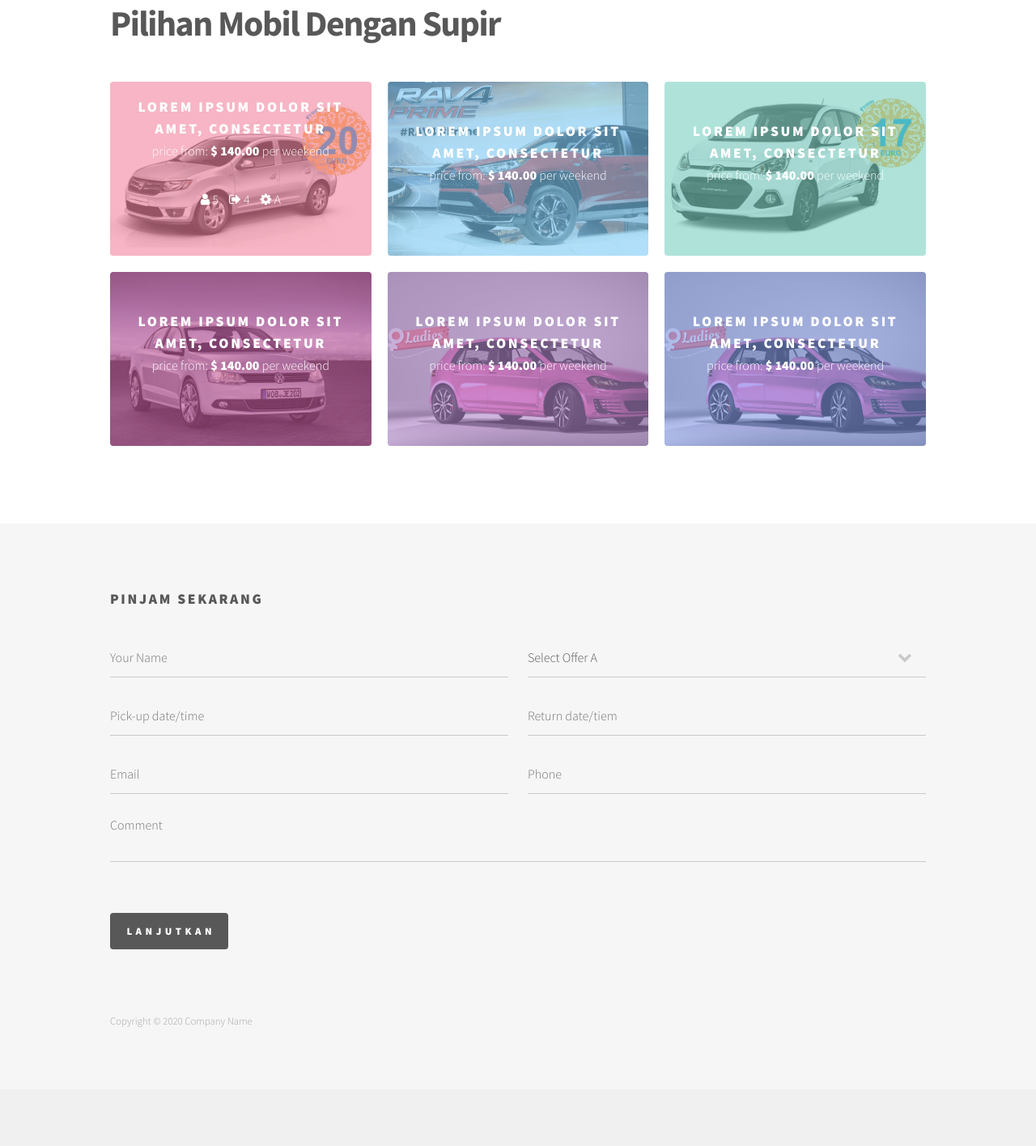
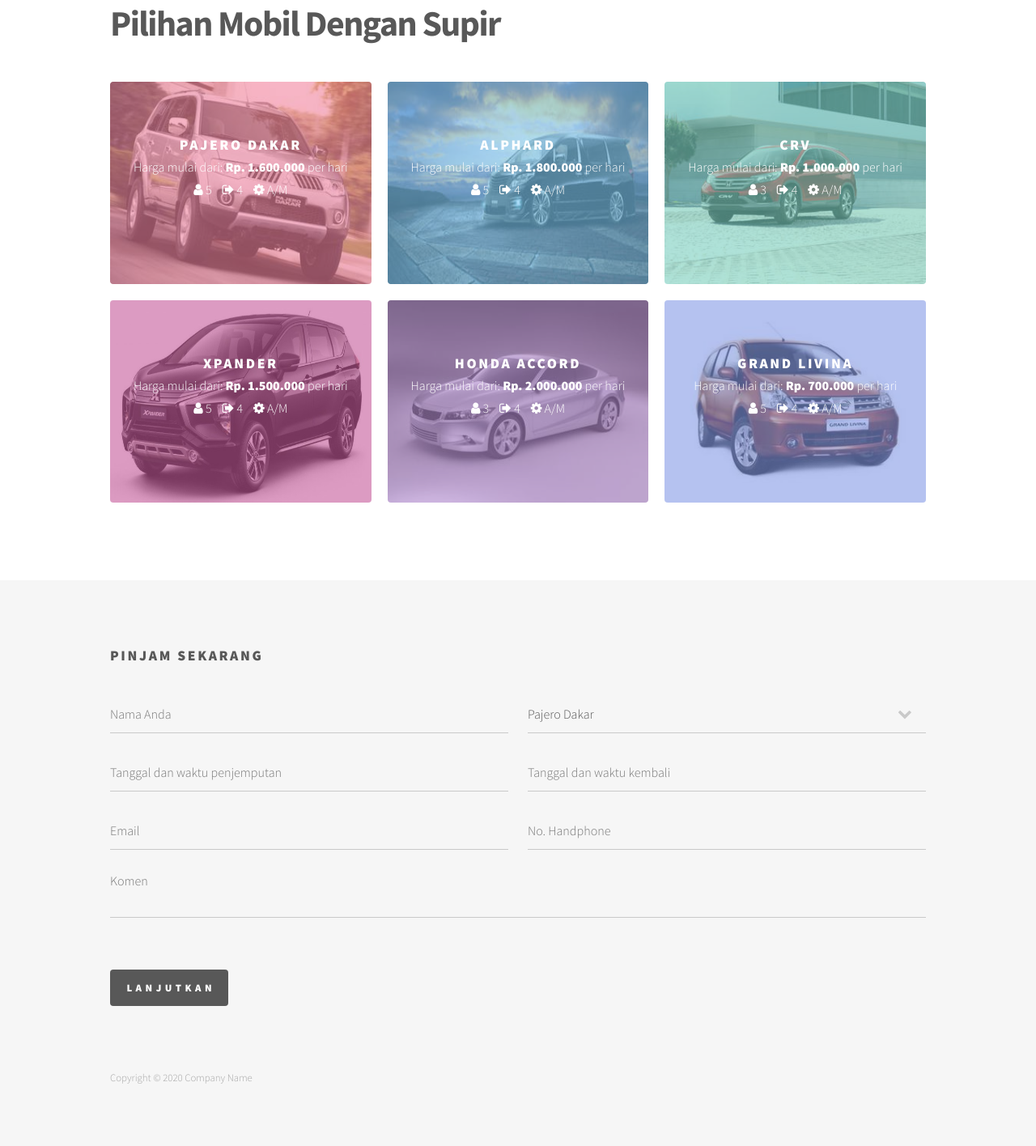
Before and after one commit to miqbal16/Tubes_WAD, a Laravel app: page /offers in a window 1280 px wide. Shown: the part 104-1520 px from the top of the page at 81% size. Before the commit the page ends 1450 px from the top, so only its background shows below. Run offline with Laravel 8, Linux system fonts and the light colour scheme.

Commit message:
TUBESWAD

```diff
--- a/rent_car/resources/views/about.blade.php
+++ b/rent_car/resources/views/about.blade.php
@@ -65,9 +65,8 @@
 								<img src="images/banner-image-1-1920x500.jpg" class="img-fluid" alt="" />
 							</div>
 
-							<p>Donec eget ex magna. Interdum et malesuada fames ac ante ipsum primis in faucibus. Pellentesque venenatis dolor imperdiet dolor mattis sagittis. Praesent rutrum sem diam, vitae egestas enim auctor sit amet. Pellentesque leo mauris, consectetur id ipsum sit amet, fergiat. Pellentesque in mi eu massa lacinia malesuada et a elit. Donec urna ex, lacinia in purus ac, pretium pulvinar mauris. Curabitur sapien risus, commodo eget turpis at, elementum convallis elit. Pellentesque enim turpis, hendrerit tristique.</p>
-							<p>Lorem ipsum dolor sit amet, consectetur adipiscing elit. Duis dapibus rutrum facilisis. Class aptent taciti sociosqu ad litora torquent per conubia nostra, per inceptos himenaeos. Etiam tristique libero eu nibh porttitor fermentum. Nullam venenatis erat id vehicula viverra. Nunc ultrices eros ut ultricies condimentum. Mauris risus lacus, blandit sit amet venenatis non, bibendum vitae dolor. Nunc lorem mauris, fringilla in aliquam at, euismod in lectus. Pellentesque habitant morbi tristique senectus et netus et malesuada fames ac turpis egestas. In non lorem sit amet elit placerat maximus. Pellentesque aliquam maximus risus, vel venenatis mauris vehicula hendrerit.</p>
-							<p>Interdum et malesuada fames ac ante ipsum primis in faucibus. Pellentesque venenatis dolor imperdiet dolor mattis sagittis. Praesent rutrum sem diam, vitae egestas enim auctor sit amet. Pellentesque leo mauris, consectetur id ipsum sit amet, fersapien risus, commodo eget turpis at, elementum convallis elit. Pellentesque enim turpis, hendrerit tristique lorem ipsum dolor.</p>
+							<p>Rentalin Aja hadir untuk memecahkan permasalahan yang banyak ditemui saat mencari rental mobil di Indonesia seperti harga yang mahal, kesulitan dalam pemesanan.</p>
+							<p>Rentalin Aja merupakan sebuah terobosan dalam industri rental mobil di Indonesia yang bertujuan untuk memudahkan para wisatawan yang singgah di kota-kota di Indonesia untuk mencari moda transportasi. Nemob memungkinkan pelanggan untuk menyewa langsung mobil yang diinginkan secara Real Time tanpa harus menelepon untuk menanyakan ketersediaan kendaraan.</p>
 						</div>
 					</div>
 
--- a/rent_car/resources/views/offers.blade.php
+++ b/rent_car/resources/views/offers.blade.php
@@ -66,94 +66,114 @@
 							<section class="tiles">
 								<article class="style1">
 									<span class="image">
-										<img src="images/other-1-720x480.jpg" alt="" />
+										<img src="images/supir_pajero.jpg" alt="" width="250px" height="250px" />
 									</span>
 									<a href="#footer" class="scrolly">
-										<h2>Lorem ipsum dolor sit amet, consectetur</h2>
+										<h2>Pajero Dakar</h2>
 
-										<p>price from: <strong> $ 140.00</strong> per weekend</p>
-										<p>
+										<p>Harga mulai dari: <strong> Rp. 1.600.000</strong> per hari
+										<br>
 										<i class="fa fa-user"></i> 5 &nbsp;&nbsp;
 										<i class="fa fa-sign-out"></i> 4 &nbsp;&nbsp;
-										<i class="fa fa-cog"></i> A
+										<i class="fa fa-cog"></i> A/M
 										</p>
 										<div class="content">
-											<p>Vestibulum id est eu felis vulputate hendrerit. Suspendisse dapibus turpis in dui pulvinar imperdiet. Nunc consectetur.</p>
+											<p>Mobil ini dapat memuat 5 orang. Terdapat 1 bagasi berukuran sedang. Tersedia dalam 2 transmisi manual dan automatic.</p>
 										</div>
 									</a>
 								</article>
 
 								<article class="style2">
 									<span class="image">
-										<img src="images/other-2-720x480.jpg" alt="" />
+										<img src="images/supir_alphard.jpg" alt="" width="250px" height="250px" />
 									</span>
 									<a href="#footer" class="scrolly">
-										<h2>Lorem ipsum dolor sit amet, consectetur</h2>
+										<h2>Alphard</h2>
 
-										<p>price from: <strong> $ 140.00</strong> per weekend</p>
-
+										<p>Harga mulai dari: <strong> Rp. 1.800.000</strong> per hari
+										<br>
+											<i class="fa fa-user"></i> 5 &nbsp;&nbsp;
+											<i class="fa fa-sign-out"></i> 4 &nbsp;&nbsp;
+											<i class="fa fa-cog"></i> A/M
+										</p>
 										<div class="content">
-											<p>Vestibulum id est eu felis vulputate hendrerit. Suspendisse dapibus turpis in dui pulvinar imperdiet. Nunc consectetur.</p>
+											<p>Mobil ini dapat memuat 5 orang. Terdapat 1 bagasi berukuran besar. Tersedia dalam 2 transmisi manual dan automatic.</p>
 										</div>
 									</a>
 								</article>
 								<article class="style3">
 									<span class="image">
-										<img src="images/other-3-720x480.jpg" alt="" />
+										<img src="images/supir_crv.jpg" alt="" width="250px" height="250px" />
 									</span>
 									<a href="#footer" class="scrolly">
-										<h2>Lorem ipsum dolor sit amet, consectetur</h2>
+										<h2>CRV</h2>
 
-										<p>price from: <strong> $ 140.00</strong> per weekend</p>
-
+										<p>Harga mulai dari: <strong> Rp. 1.000.000</strong> per hari
+										<br>
+											<i class="fa fa-user"></i> 3 &nbsp;&nbsp;
+											<i class="fa fa-sign-out"></i> 4 &nbsp;&nbsp;
+											<i class="fa fa-cog"></i> A/M
+											</p>
 										<div class="content">
-											<p>Vestibulum id est eu felis vulputate hendrerit. Suspendisse dapibus turpis in dui pulvinar imperdiet. Nunc consectetur.</p>
+											<p>Mobil ini dapat memuat 3 orang. Terdapat 1 bagasi berukuran besar. Tersedia dalam 2 transmisi manual dan automatic.</p>
 										</div>
 									</a>
 								</article>
 
 								<article class="style4">
 									<span class="image">
-										<img src="images/other-4-720x480.jpg" alt="" />
+										<img src="images/supir-xpander.jpg" alt="" width="250px" height="250px" />
 									</span>
 									<a href="#footer" class="scrolly">
-										<h2>Lorem ipsum dolor sit amet, consectetur</h2>
+										<h2>Xpander</h2>
 
-										<p>price from: <strong> $ 140.00</strong> per weekend</p>
-
+										<p>Harga mulai dari: <strong> Rp. 1.500.000</strong> per hari
+										<br>
+											<i class="fa fa-user"></i> 5 &nbsp;&nbsp;
+											<i class="fa fa-sign-out"></i> 4 &nbsp;&nbsp;
+											<i class="fa fa-cog"></i> A/M
+										</p>
 										<div class="content">
-											<p>Vestibulum id est eu felis vulputate hendrerit. Suspendisse dapibus turpis in dui pulvinar imperdiet. Nunc consectetur.</p>
+											<p>Mobil ini dapat memuat 5 orang. Terdapat 1 bagasi berukuran besar. Tersedia dalam 2 transmisi manual dan automatic.</p>
 										</div>
 									</a>
 								</article>
 
 								<article class="style5">
 									<span class="image">
-										<img src="images/other-5-720x480.jpg" alt="" />
+										<img src="images/supir_honda.jpg" alt="" width="250px" height="250px" />
 									</span>
 									<a href="#footer" class="scrolly">
-										<h2>Lorem ipsum dolor sit amet, consectetur</h2>
+										<h2>Honda Accord</h2>
 
-										<p>price from: <strong> $ 140.00</strong> per weekend</p>
-
+										<p>Harga mulai dari: <strong> Rp. 2.000.000</strong> per hari
+											<br>
+											<i class="fa fa-user"></i> 3 &nbsp;&nbsp;
+											<i class="fa fa-sign-out"></i> 4 &nbsp;&nbsp;
+											<i class="fa fa-cog"></i> A/M
+										</p>
 										<div class="content">
-											<p>Vestibulum id est eu felis vulputate hendrerit. Suspendisse dapibus turpis in dui pulvinar imperdiet. Nunc consectetur.</p>
+											Mobil ini dapat memuat 3 orang. Terdapat 1 bagasi berukuran besar. Tersedia dalam 2 transmisi manual dan automatic.</p>
 										</div>
 									</a>
 								</article>
 
 								<article class="style6">
 									<span class="image">
-										<img src="images/other-5-720x480.jpg" alt="" />
+										<img src="images/supir_livina.jpg" alt="" width="250px" height="250px" />
 									</span>
 									<a href="#footer" class="scrolly">
-										<h2>Lorem ipsum dolor sit amet, consectetur</h2>
+										<h2>Grand Livina</h2>
 
-										<p>price from: <strong> $ 140.00</strong> per weekend</p>
-
-										<div class="content">
-											<p>Vestibulum id est eu felis vulputate hendrerit. Suspendisse dapibus turpis in dui pulvinar imperdiet. Nunc consectetur.</p>
-										</div>
+										<p>Harga mulai dari: <strong> Rp. 700.000</strong> per hari
+										<br>
+										<i class="fa fa-user"></i> 5 &nbsp;&nbsp;
+										<i class="fa fa-sign-out"></i> 4 &nbsp;&nbsp;
+										<i class="fa fa-cog"></i> A/M
+									</p>
+									<div class="content">
+										Mobil ini dapat memuat 5 orang. Terdapat 1 bagasi berukuran sedang. Tersedia dalam 2 transmisi manual dan automatic.</p>
+									</div>
 									</a>
 								</article>
 							</section>
@@ -167,24 +187,26 @@
 								<form method="post" action="#">
 									<div class="fields">
 										<div class="field half">
-											<input type="text" name="name" id="name" placeholder="Your Name" />
+											<input type="text" name="name" id="name" placeholder="Nama Anda" />
 										</div>
 
 										<div class="field half">
 											<select name="vehicle-type" id="vehicle-type">
-												<option value="">Select Offer A</option>
-												<option value="">Select Offer B</option>
-												<option value="">Select Offer C</option>
-												<option value="">Select Offer D</option>
+												<option value="">Pajero Dakar</option>
+												<option value="">Alphard</option>
+												<option value="">CRV</option>
+												<option value="">Xpander</option>
+												<option value="">Honda Accord</option>
+												<option value="">Grand Livina</option>
 											</select>
 										</div>
 
 										<div class="field half">
-											<input type="text" name="date-from" id="date-from" placeholder="Pick-up date/time" />
+											<input type="text" name="date-from" id="date-from" placeholder="Tanggal dan waktu penjemputan" />
 										</div>
 
 										<div class="field half">
-											<input type="text" name="date-to" id="date-to" placeholder="Return date/tiem" />
+											<input type="text" name="date-to" id="date-to" placeholder="Tanggal dan waktu kembali" />
 										</div>
 
 										<div class="field half">
@@ -192,11 +214,11 @@
 										</div>
 
 										<div class="field half">
-											<input type="text" name="phone" id="phone" placeholder="Phone" />
+											<input type="text" name="phone" id="phone" placeholder="No. Handphone" />
 										</div>
 
 										<div class="field">
-											<textarea name="message" id="message" rows="3" placeholder="Comment"></textarea>
+											<textarea name="message" id="message" rows="3" placeholder="Komen"></textarea>
 										</div>
 
 										<div class="field text-right">
```
Also changed, not shown: rent_car/resources/views/contact.blade.php (+7 -3 lines), rent_car/resources/views/faq.blade.php (+15 -13 lines), rent_car/resources/views/fleet.blade.php (+11 -9 lines), rent_car/resources/views/index.blade.php (+37 -25 lines), rent_car/resources/views/team.blade.php (+26 -13 lines), rent_car/public/images/supir-xpander.jpg (added), rent_car/public/images/supir_alphard.jpg (added), rent_car/public/images/supir_crv.jpg (added), rent_car/public/images/supir_honda.jpg (added), rent_car/public/images/supir_livina.jpg (added), rent_car/public/images/supir_pajero.jpg (added), rent_car/public/images/team.jpg (added), rent_car/public/images/team2.jpg (added), rent_car/public/images/welcome.jpg (added), 2 more files.
